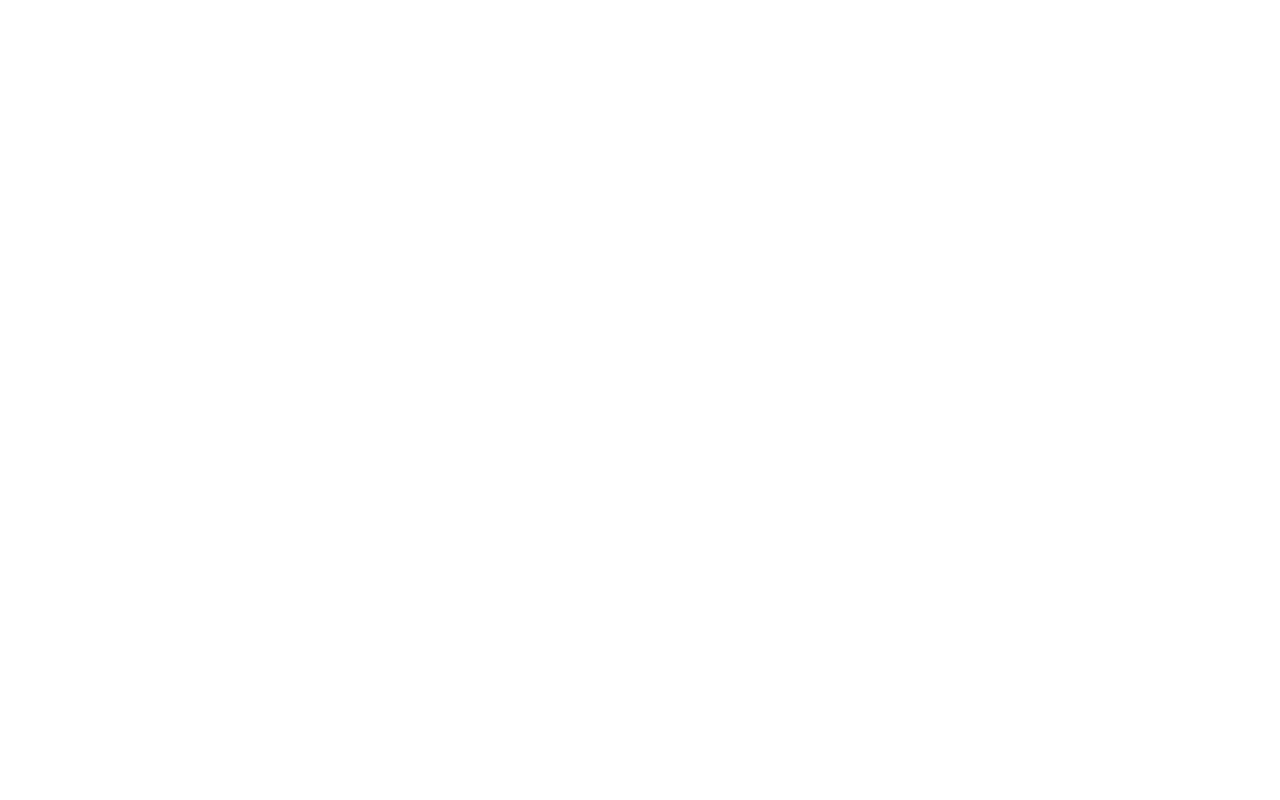
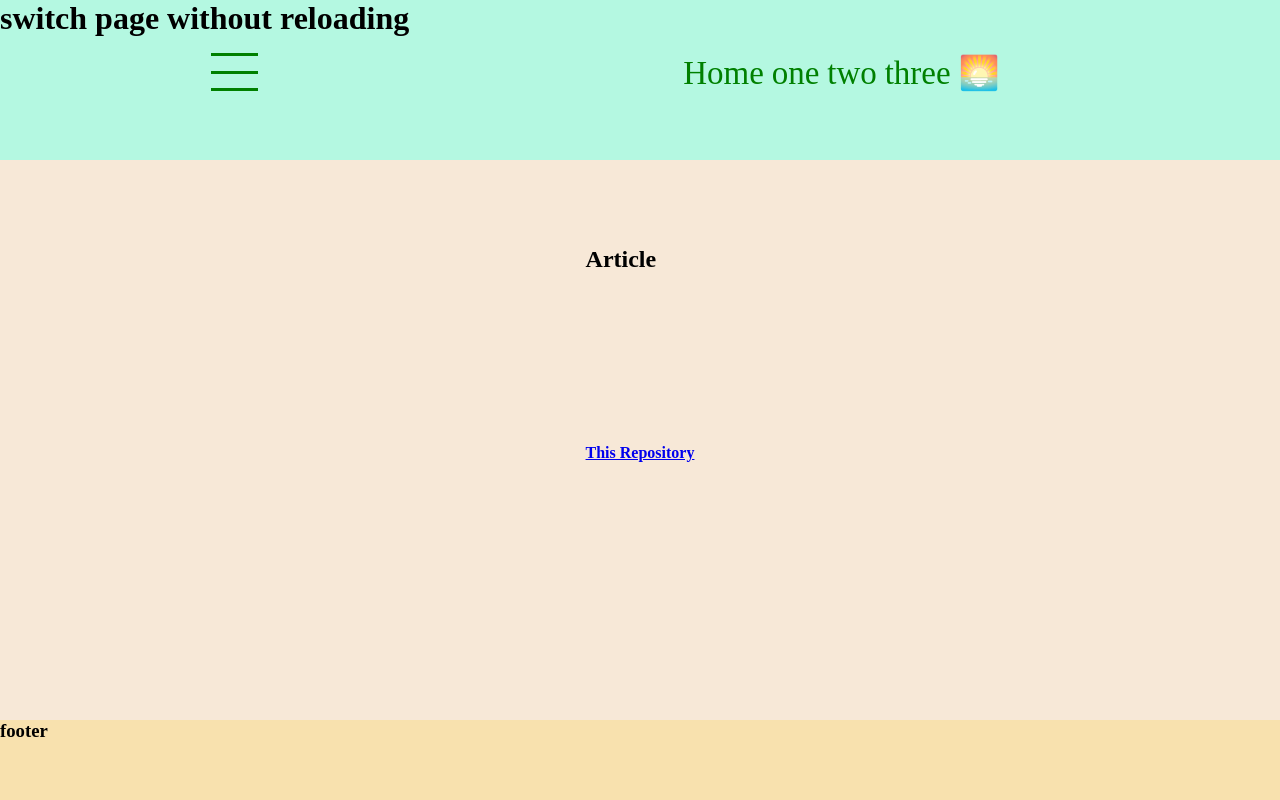
Before and after one commit to amir248/switch-page-without-reloading, a plain HTML site: page photo.html in a window 1280 px wide. Drawn offline with Linux system fonts and the light colour scheme.

Commit message:
new page

```diff
--- a/javascript/main.js
+++ b/javascript/main.js
@@ -82,7 +82,7 @@ function animatedTextGo(){
 };// animatedTextGo
 
 // if(location.pathname=='/photo'){
-if(location.href=='https://web.qucu.ru/photo'||location.href=='http://localhost:3000/photo'){
+if(location.href=='https://web.qucu.ru/photo'||location.href=='http://localhost:3000/photo.html'){
 console.log(location.pathname);
 function photoGallary(){
         return new Promise((resolve)=>{
@@ -101,7 +101,7 @@ function photoGallary(){
 }
 // }
 async function loadNewScript(){
-    if(location.href=='https://web.qucu.ru/photo'||location.href=='http://localhost:3000/photo'){
+    if(location.href=='https://web.qucu.ru/photo'||location.href=='http://localhost:3000/photo.html'){
         await photoGallary();
     }
     await headerOnload();
--- a/photo.html
+++ b/photo.html
@@ -0,0 +1,20 @@
+<!DOCTYPE html>
+<html lang="en">
+<head>
+    <meta charset="UTF-8">
+    <meta name="viewport" content="width=device-width, initial-scale=1.0">
+    <meta name="description" content="switch one page without reloading, web workshop named after baron saytoverstausen">
+    <title>switch page without reloading</title>
+    <link rel="stylesheet" href="style/main.css">
+    <link rel="stylesheet" href="style/styleFromSection.css">
+    <link rel="icon" href="img/drawing.svg" type="image/svg">
+</head>
+<body>
+    <main>
+        <header w3-include-html="enable-section-page/header.html"></header>
+        <article w3-include-html="enable-section-page/article.html"></article>
+        <footer w3-include-html="enable-section-page/footer.html"></footer>
+    </main>
+</body>
+<script src="javascript/main.js"></script>
+</html>
--- a/style/styleFromSection.css
+++ b/style/styleFromSection.css
@@ -15,6 +15,9 @@ article{
     /* min-height: 300px; */
     min-height:70vh;
     background-color: rgb(247, 232, 215);
+    display:grid;
+    justify-content: center;
+    align-items: center;
 }
 footer{
     width:100%;
```
